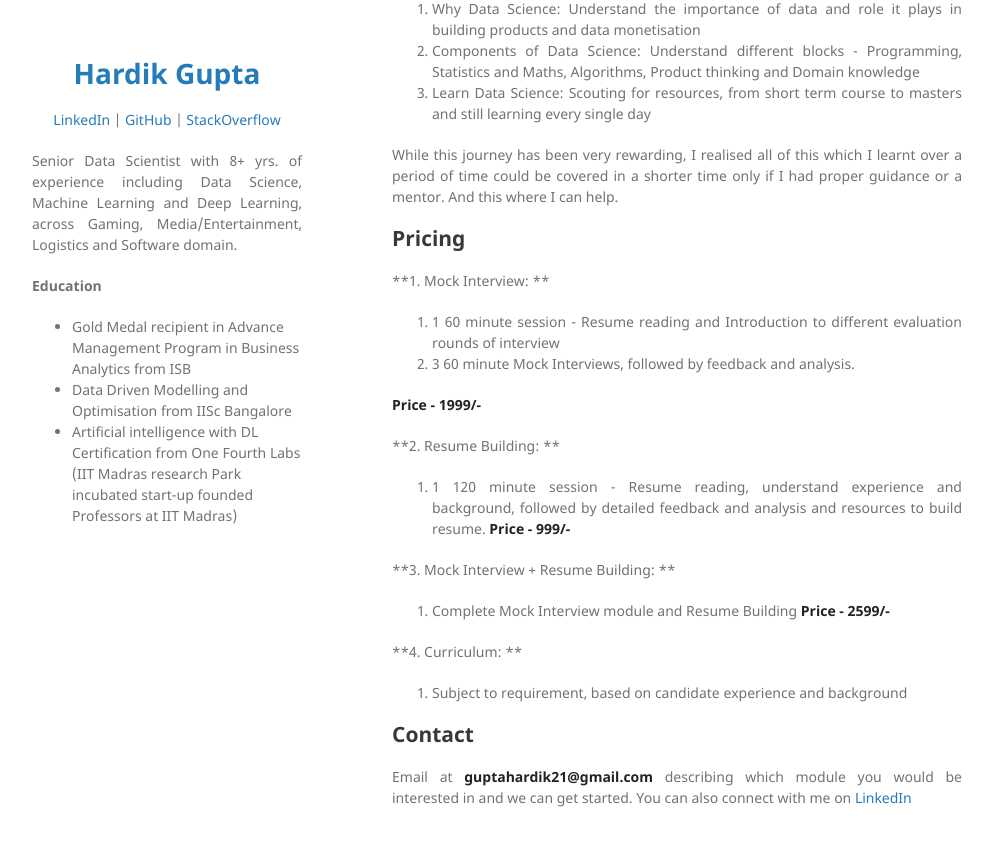
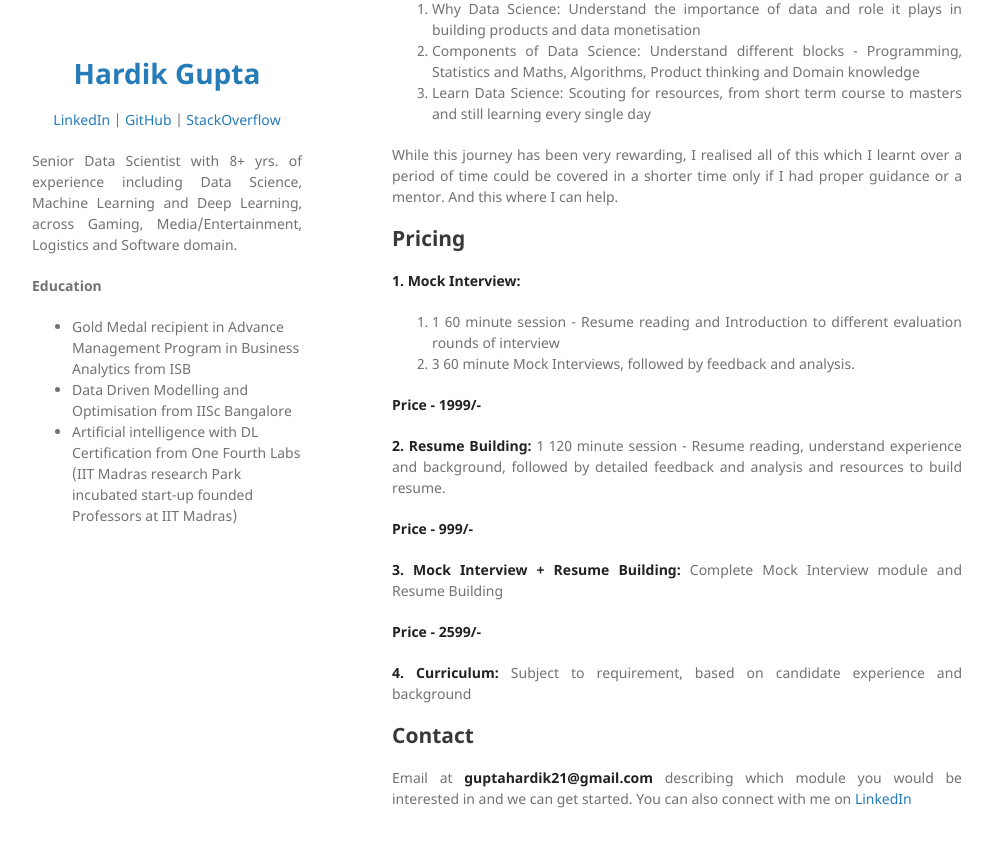
Before and after one commit to HardikLGupta/portfolio, a Jekyll site: the page built from index.md, in a window 1280 px wide and 900 px high, scrolled down 778 px. Shown: the top 847 px of the window, without its empty margins (143-1136 px from the left). Built offline with Jekyll 4.4.1, drawn with Linux system fonts in a browser that asks for light colours; our own code applies the rules of GitHub Pages for plain Markdown files; part of the change alters nothing that is shown.

```diff
--- a/index.md
+++ b/index.md
@@ -24,22 +24,24 @@ While this journey has been very rewarding, I realised all of this which I learn
 
 
 ## Pricing
-**1. Mock Interview: **
+**1. Mock Interview:**
 1. 1 60 minute session - Resume reading and Introduction to different evaluation rounds of interview
 2. 3 60 minute Mock Interviews, followed by feedback and analysis.
 
 **Price - 1999/-**
 
-**2. Resume Building: **
-1. 1 120 minute session - Resume reading, understand experience and background, followed by detailed feedback and analysis and resources to build resume.
+**2. Resume Building:**
+1 120 minute session - Resume reading, understand experience and background, followed by detailed feedback and analysis and resources to build resume.
+
 **Price - 999/-**
 
-**3. Mock Interview + Resume Building: **
-1. Complete Mock Interview module and Resume Building
+**3. Mock Interview + Resume Building:**
+Complete Mock Interview module and Resume Building
+
 **Price - 2599/-**
 
-**4. Curriculum: **
-1. Subject to requirement, based on candidate experience and background
+**4. Curriculum:**
+Subject to requirement, based on candidate experience and background
 
 
 ## Contact
```
